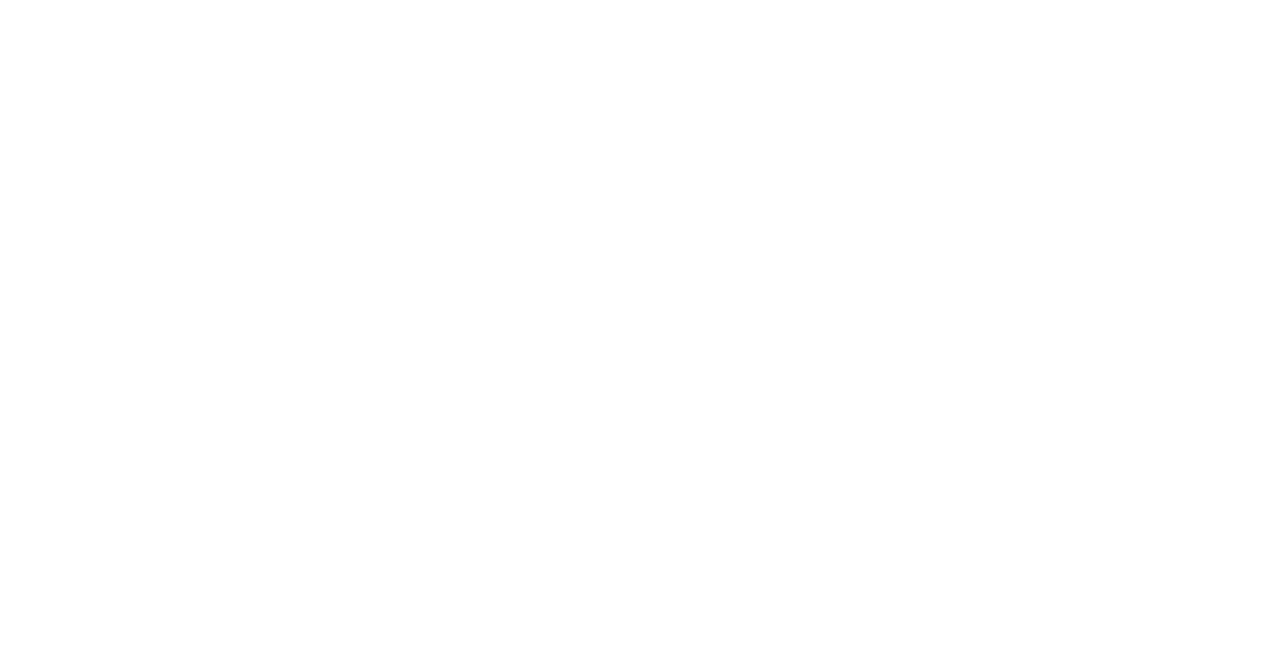
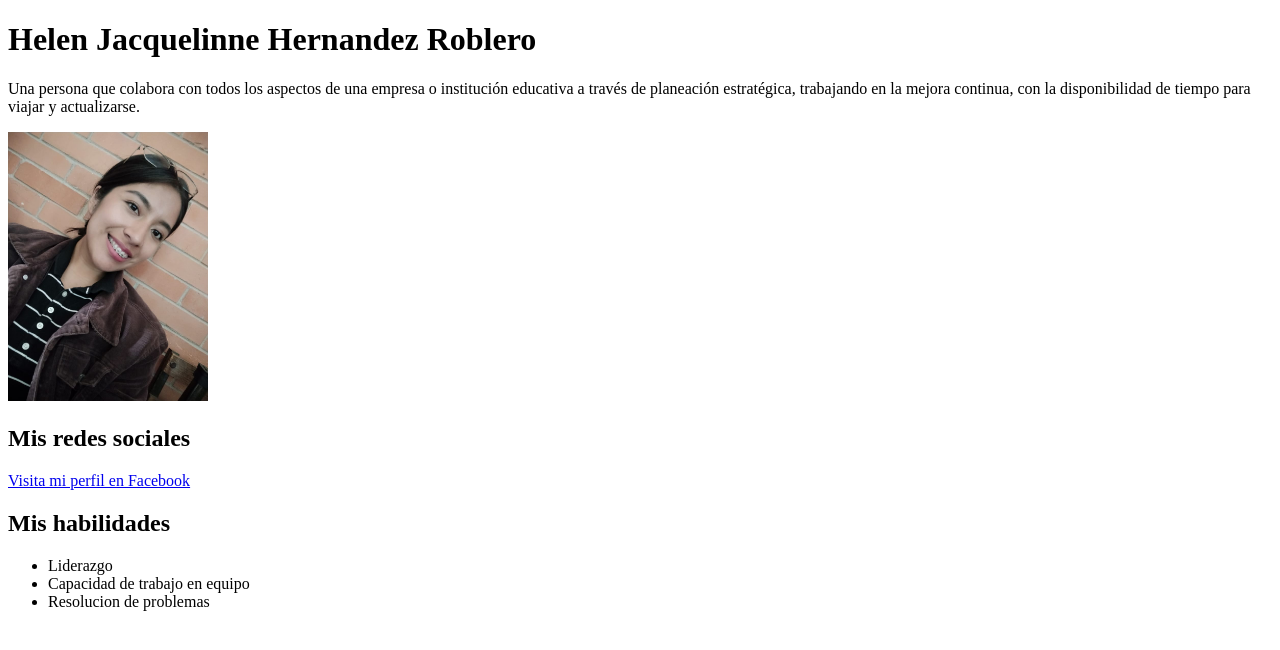
Before and after one commit to Helen2503/CV-HELENHR, a plain HTML site: page index.html in a window 1280 px wide. Drawn offline with Linux system fonts and the light colour scheme.

Commit message:
Creando mi cv

```diff
--- a/index.html
+++ b/index.html
@@ -6,6 +6,18 @@
     <title>Curriculum vitae</title>
 </head>
 <body>
+    <h1>Helen Jacquelinne Hernandez Roblero</h1>
+    <p>Una persona que colabora con todos los aspectos de una empresa o institución educativa a través de planeación estratégica, trabajando en la mejora continua, con la disponibilidad de tiempo para viajar y actualizarse.
+    <p>
+
+    <img src="./Foto Helen.jpg" width="200px"
 
 </body>
+<h2>Mis redes sociales</h2>
+<a href="https://www.facebook.com/profile.php?id=100008188608128&mibextid=ZbWKwL" target="_blank">Visita mi perfil en Facebook</a>
 </html>
+<h2>Mis habilidades</h2>
+<ul>
+    <li>Liderazgo</li>
+    <li>Capacidad de trabajo en equipo</li>
+    <li>Resolucion de problemas</li>
```
Also changed, not shown: Foto Helen.jpg (added).
